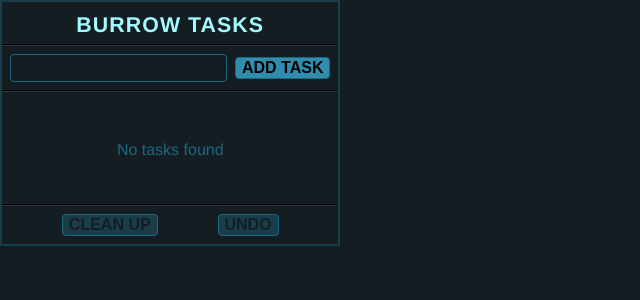
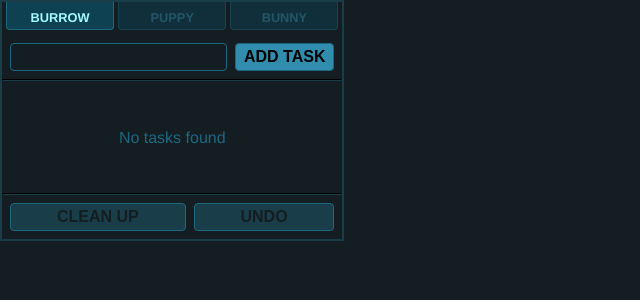
Before and after one commit to lambtails/burrow-tasks, a Flask app: page / in a window 1280 px wide. Shown: the top 300 px of the page, without its empty margins (0-640 px from the left). Run offline with Flask 3, Linux system fonts and the light colour scheme; data that the repository does not hold is empty.

Commit message:
add task list grouping and tabs

```diff
--- a/app.py
+++ b/app.py
@@ -1,10 +1,12 @@
 from flask import Flask, render_template, request
+from werkzeug.middleware.proxy_fix import ProxyFix
 import sqlite3
 import datetime
 
 # Create database connection
 db = "database.db"
 detect_types = sqlite3.PARSE_DECLTYPES | sqlite3.PARSE_COLNAMES
+list_names = ["burrow", "puppy", "bunny"]
 
 # Generate a table if none exists
 with sqlite3.connect(db, detect_types=detect_types) as connect:
@@ -12,6 +14,7 @@ with sqlite3.connect(db, detect_types=detect_types) as connect:
         CREATE TABLE IF NOT EXISTS Tasks (
         RowID INTEGER NOT NULL PRIMARY KEY,
         Description TEXT NOT NULL,
+        List TEXT NOT NULL,
         Done BOOL NOT NULL,
         Archived BOOL NOT NULL,
         CreationDate TIMESTAMP,
@@ -22,28 +25,51 @@ with sqlite3.connect(db, detect_types=detect_types) as connect:
 
 # Start flask app and define URL routes
 app = Flask(__name__, static_folder="static")
+app.wsgi_app = ProxyFix(app.wsgi_app, x_for=1, x_proto=1, x_host=1)
 
 
 @app.route("/", methods=["GET"])
 def index():
+    # Get list name from query string
+    list_name = request.args.get("l", default=list_names[0], type=str)
+    if list_name not in list_names:
+        list_name = list_names[0]
+
     # Connect and load database for GET request
     with sqlite3.connect(db, detect_types=detect_types) as connect:
         cursor = connect.cursor()
-        cursor.execute("""
+        cursor.execute(
+            """
             SELECT *
             FROM Tasks
+            WHERE Archived=False AND List=?
+            ORDER BY Done ASC, DoneDate DESC, CreationDate ASC;
+            """,
+            (list_name,),
+        )
+        data = cursor.fetchall()
+        cursor.execute("""
+            SELECT List, COUNT(*)
+            FROM Tasks
             WHERE Archived=False
-            ORDER BY Done ASC, DoneDate DESC, CreationDate ASC;
+            GROUP BY List;
             """)
-        data = cursor.fetchall()
+        counts = cursor.fetchall()
         cursor.close()
 
     # Render webpage
-    return render_template("index.html", data=data)
+    return render_template(
+        "index.html", data=data, counts=counts, list_name=list_name, tabs=list_names
+    )
 
 
 @app.route("/add", methods=["POST"])
 def add():
+    # Get list name from form data and make sure it's valid
+    list_name: str | None = request.form.get("list_name")
+    if list_name not in list_names:
+        list_name = list_names[0]
+
     # Get task description and datetime
     description: str | None = request.form.get("description")
     current_datetime = datetime.datetime.now()
@@ -54,22 +80,29 @@ def add():
             cursor = connect.cursor()
             cursor.execute(
                 """
-                INSERT INTO Tasks (Description,Done,Archived,CreationDate)
-                VALUES (?,?,?,?);
+                INSERT INTO Tasks (Description,List,Done,Archived,CreationDate)
+                VALUES (?,?,?,?,?);
                 """,
-                (description, False, False, current_datetime),
+                (description, list_name, False, False, current_datetime),
             )
             connect.commit()
             cursor.close()
 
     # Return to index page
-    return app.redirect(app.url_for(endpoint="index"))
+    return app.redirect(app.url_for(endpoint="index", l=list_name))
 
 
 @app.route("/clear", methods=["POST"])
 def clear():
+    # Get list name from form data and make sure it's valid
+    list_name: str | None = request.form.get(
+        "list_name", default=list_names[0], type=str
+    )
+    if list_name not in list_names:
+        list_name = list_names[0]
+
     # Get datetime
-    archive_date = datetime.datetime.now()
+    current_datetime = datetime.datetime.now()
 
     # Archive completed tasks in the list
     with sqlite3.connect(db, detect_types=detect_types) as connect:
@@ -80,13 +113,13 @@ def clear():
             SET Archived=?, ArchiveDate=?
             WHERE Done=?;
             """,
-            (True, archive_date, True),
+            (True, current_datetime, True),
         )
         connect.commit()
         cursor.close()
 
     # Return to index page
-    return app.redirect(app.url_for(endpoint="index"))
+    return app.redirect(app.url_for(endpoint="index", l=list_name))
 
 
 @app.route("/update", methods=["POST"])
@@ -112,7 +145,7 @@ def update():
         connect.commit()
         cursor.close()
 
-    # Return empty string for now
+    # Return empty string
     return ""
 
 
--- a/static/style.css
+++ b/static/style.css
@@ -10,6 +10,7 @@ Colour scheme is loosely based on the landing UI from the Nostromo spacecraft in
 
 	--interactive-color: #318dad;
 	--interactive-color-2: #1d6881;
+	--interactive-color-3: #0e4152;
 	--checkbox-color: #3f9bbc;
 
 	--critical-color: #f44c27;
@@ -98,6 +99,38 @@ li {
 	color: var(--interactive-color-2);
 }
 
+/* Navigation */
+nav {
+	display: grid;
+	grid-template-columns: repeat(3, 1fr);
+	gap: 0.25rem;
+	padding: 0 0.25rem;
+	margin-bottom: 0.8rem;
+}
+
+nav a {
+	font-size: 80%;
+	text-decoration: none;
+	text-align: center;
+	padding-top: 0.5rem;
+	padding-bottom: 0.25rem;
+	border: 1px solid var(--interactive-color-2);
+	border-top: 0;
+	background-color: var(--interactive-color-3);
+	opacity: 0.5;
+	color: var(--interactive-color);
+	cursor: pointer;
+	font-weight: 600;
+	border-radius: 0 0 4px 4px;
+}
+
+nav .selected {
+	background-color: var(--interactive-color-3);
+	color: var(--text-color);
+	opacity: 1;
+	font-weight: 800;
+}
+
 /* Checkboxes */
 input[type="checkbox"],
 input[type="checkbox"]+label {
@@ -120,17 +153,20 @@ input[type="button"],
 input[type="text"] {
 	border: 1px solid var(--interactive-color-2);
 	border-radius: 4px;
+	height: 100%;
+	flex-grow: 1;
 }
 
 input[type="text"] {
 	cursor: text;
-	padding: 4px;
+	padding: 0.25rem;
 	background-color: transparent;
 	color: var(--text-color);
 }
 
 input[type="submit"],
 input[type="button"] {
+	padding: 0.25rem 0.5rem;
 	cursor: pointer;
 	font-weight: 600;
 	background-color: var(--interactive-color);
--- a/templates/index.html
+++ b/templates/index.html
@@ -14,8 +14,11 @@
 </head>
 
 <body>
-    <h1>BURROW TASKS</h1>
-    <hr />
+    <nav> {% for name in tabs %} <a
+            href="?l={{name}}"
+            {% if name == list_name %}class="selected"
+            {% endif %}
+        >{{name|upper}} {% for count in counts %}{% if count[0] == name %}({{count[1]}}){% endif %}{% endfor %}</a> {% endfor %} </nav>
     <form
         method="POST"
         class="add-task-form"
@@ -29,6 +32,13 @@
             required
         />
         <input
+            type="text"
+            name="list_name"
+            value="{{list_name}}"
+            hidden
+            readonly
+        />
+        <input
             type="submit"
             value="ADD TASK"
         />
@@ -39,12 +49,10 @@
                 type="checkbox"
                 id="task-{{task[0]}}"
                 autocomplete="off"
-                {% if task[2] %}checked{% endif %}
+                {% if task[3] %}checked{% endif %}
             />
             <label for="task-{{task[0]}}">{{task[1]}}</label>
-        </li> {% endfor %}
-    {% if data|length == 0 %}<li id="no-tasks-found">No tasks found</li>{% endif %}
-    </ul>
+        </li> {% endfor %} {% if data|length == 0 %}<li id="no-tasks-found">No tasks found</li>{% endif %} </ul>
     <hr>
     <form
         method="POST"
@@ -55,8 +63,16 @@
             type="submit"
             value="CLEAN UP"
             class="button-critical"
-            {% if data|length == 0 %}disabled="disabled"{% endif %}
+            {% if data|length == 0 %}disabled="disabled"
+            {% endif %}
         >
+        <input
+            type="text"
+            name="list_name"
+            value="{{list_name}}"
+            hidden
+            readonly
+        />
         <input
             type="button"
             value="UNDO"
```
